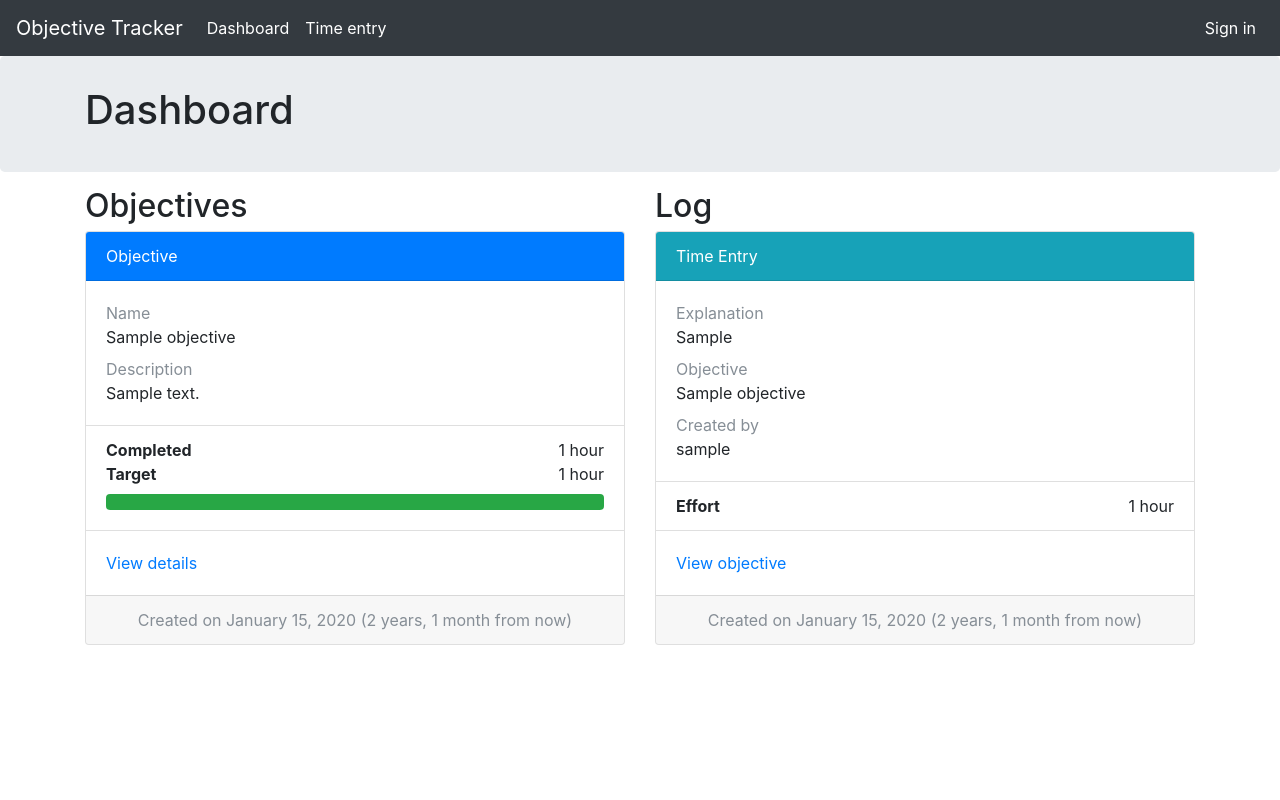
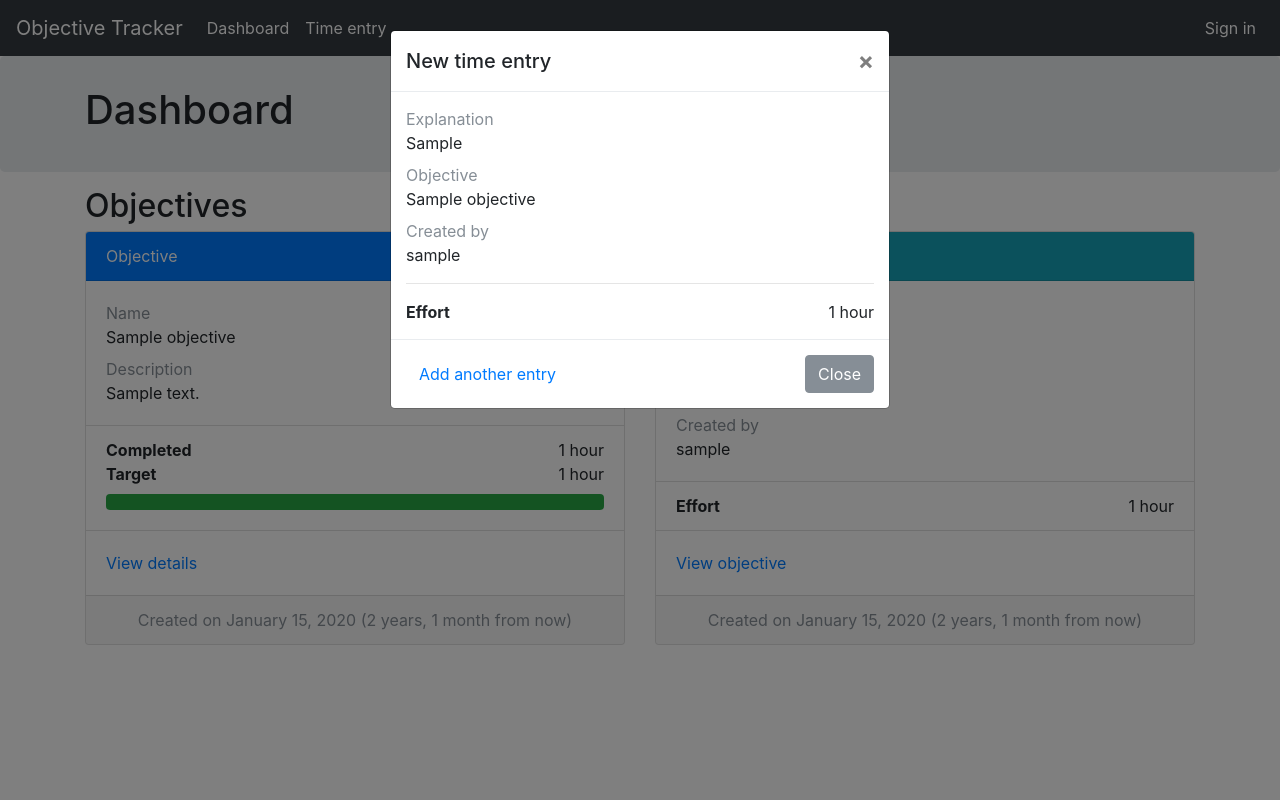
Before and after one commit to OffTheMark/objective-tracker, a Django app: template tracker/templates/tracker/dashboard.html in a window 1280 px wide. Run offline with Django 3.2, Linux system fonts and the light colour scheme; the template is opened without the code that fills it: values that come from a table or form of the project are taken from there, others are empty; tables that the repository leaves empty hold one stand-in row (values such as "Sample post"); some libraries are stand-ins or nearby versions.

Commit message:
Add retroaction when creating a time entry

```diff
--- a/tracker/templates/tracker/dashboard.html
+++ b/tracker/templates/tracker/dashboard.html
@@ -15,15 +15,22 @@
     <div class="container">
         <div class="row">
             <div class="col-sm-12 col-md-6">
-                <h2 class="subtitle">Objectives</h2>
+                <h2 class="subtitle">
+                    Objectives
+                </h2>
                 <div class="objectives"></div>
             </div>
             <div class="col-sm-12 col-md-6">
-                <h2 class="subtitle">Log</h2>
+                <h2 class="subtitle">
+                    Log
+                </h2>
                 <div class="log"></div>
             </div>
         </div>
     </div>
+    {% if new_entry %}
+        {% include "tracker/dashboard/new_time_entry_modal.html" with entry=new_entry %}
+    {% endif %}
 {% endblock %}
 
 {% block template_js %}
@@ -36,10 +43,10 @@
                 $.ajax({
                     type: "GET",
                     url: "{% url "tracker:dashboard/objectives" %}",
-                success: function(data) {
+                    success: function (data) {
                         var $objectives = $(".objectives");
                         $objectives
-                        .fadeOut(fadeInterval, function() {
+                            .fadeOut(fadeInterval, function () {
                                 $objectives
                                     .html(data)
                                     .fadeIn(fadeInterval);
@@ -52,9 +59,9 @@
                 $.ajax({
                     type: "GET",
                     url: "{% url "tracker:dashboard/time-entries" %}",
-                success: function(data) {
+                    success: function (data) {
                         var $log = $(".log");
-                    $log.fadeOut(fadeInterval, function() {
+                        $log.fadeOut(fadeInterval, function () {
                             $log.html(data).fadeIn(fadeInterval);
                         });
                     }
@@ -65,6 +72,8 @@
             reloadObjectives();
             setInterval(reloadLog, reloadInterval);
             setInterval(reloadObjectives, reloadInterval);
+
+            $('#newEntryModal').modal('show')
         });
     </script>
 {% endblock %}
--- /dev/null
+++ b/tracker/templates/tracker/dashboard/new_time_entry_modal.html
@@ -0,0 +1,57 @@
+<div class="modal fade" id="newEntryModal" tabindex="-1" role="dialog" aria-labelledby="newEntryModalTitle">
+    <div class="modal-dialog" role="document">
+        <div class="modal-content">
+            <div class="modal-header">
+                <h5 id=newEntryModalTitle" class="modal-title">
+                    New time entry
+                </h5>
+                <button type="button" class="close" data-dismiss="modal" aria-label="Close">
+                    <span aria-hidden="true">&times;</span>
+                </button>
+            </div>
+            <div class="modal-body">
+                <p class="card-text text-muted mb-0">
+                    Explanation
+                </p>
+                <p class="card-text mb-0">
+                    {{ entry.explanation }}
+                </p>
+                <p class="card-text text-muted mt-2 mb-0">
+                    Objective
+                </p>
+                <p class="card-text mb-0">
+                    {{ entry.objective }}
+                </p>
+                {% if entry.get_submitter %}
+                    <p class="card-text text-muted mt-2 mb-0">
+                        Created by
+                    </p>
+                    <p class="card-text mb-0">
+                        {{ entry.get_submitter }}
+                    </p>
+                {% endif %}
+                <hr>
+                <div class="row">
+                    <div class="col-6">
+                        <strong>
+                            Effort
+                        </strong>
+                    </div>
+                    <div class="col-6 text-right">
+                        {% with effort=entry.effort %}
+                            {{ effort|floatformat }} hour{{ effort|pluralize }}
+                        {% endwith %}
+                    </div>
+                </div>
+            </div>
+            <div class="modal-footer">
+                <a href="{% url "tracker:entry"%}" class="btn btn-link">
+                    Add another entry
+                </a>
+                <button type="button" class="btn btn-secondary ml-auto" data-dismiss="modal">
+                    Close
+                </button>
+            </div>
+        </div>
+    </div>
+</div>
--- a/tracker/templates/tracker/entry.html
+++ b/tracker/templates/tracker/entry.html
@@ -24,9 +24,9 @@
         <div class="row justify-content-center">
             <div class="col-xs-12 col-sm-10 col-md-8 col-lg-6">
                 {% if user.is_authenticated %}
-                    {% include "tracker/entry/authenticated_form.html" %}
+                    {% include "tracker/entry/forms/authenticated_entry.html" %}
                 {% else %}
-                    {% include "tracker/entry/unauthenticated_form.html" %}
+                    {% include "tracker/entry/forms/unauthenticated_entry.html" %}
                 {% endif %}
             </div>
         </div>
--- a/tracker/views.py
+++ b/tracker/views.py
@@ -87,6 +87,9 @@ class DashboardView(generic.TemplateView):
     def get_context_data(self, **kwargs):
         data = super().get_context_data(**kwargs)
         data["navbar_active"] = "dashboard"
+        new_entry = self.request.GET.get("new_entry")
+        if new_entry is not None:
+            data["new_entry"] = TimeEntry.objects.get(pk=new_entry)
         return data
 
 
@@ -129,7 +132,7 @@ class TimeEntryFormView(generic.CreateView):
         return data
 
     def get_success_url(self):
-        return reverse("tracker:entry")
+        return reverse("tracker:dashboard") + "?new_entry={}".format(self.object.id)
 
 
 class ObjectiveView(generic.DetailView):
```
Also changed, not shown: tracker/templates/tracker/entry/forms/authenticated_entry.html (renamed from tracker/templates/tracker/entry/authenticated_form.html), tracker/templates/tracker/entry/forms/unauthenticated_entry.html (renamed from tracker/templates/tracker/entry/unauthenticated_form.html). Lines whose indentation alone changed are shown as unchanged.
